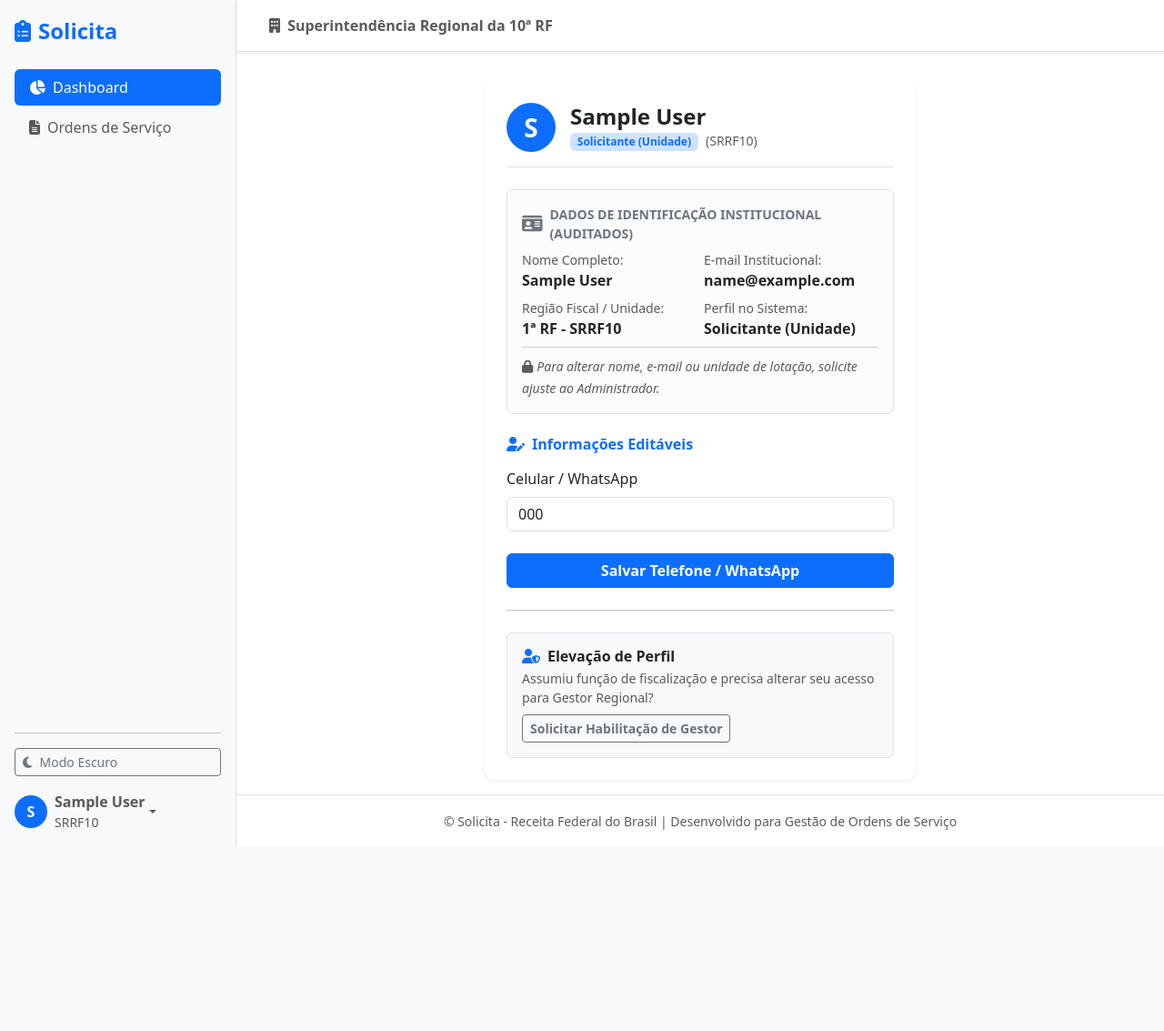
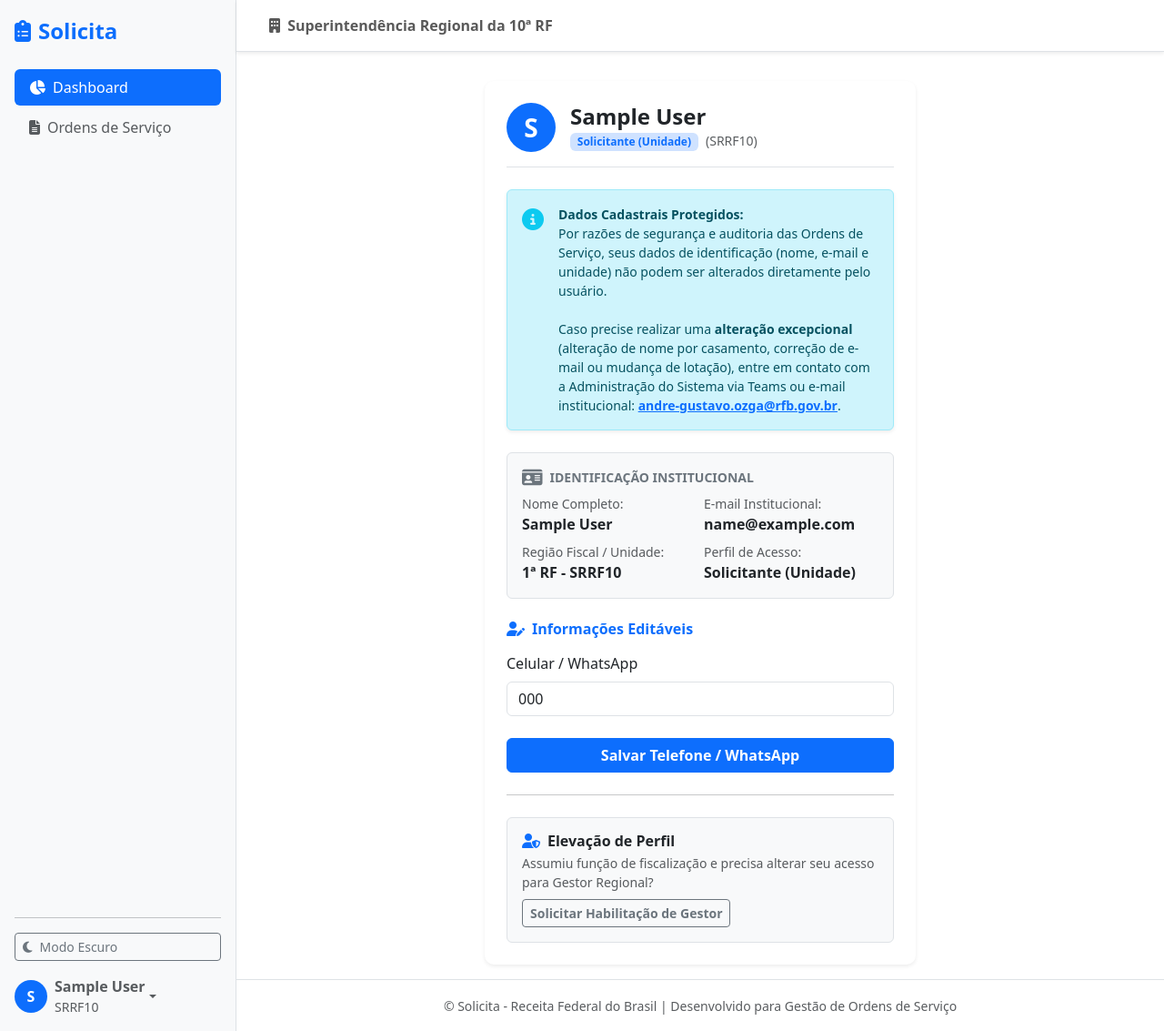
Before and after one commit to Azogh/solicita, a Django app: page /perfil/ in a window 1280 px wide. Shown: the whole page at 91% size. Before the commit the page ends 930 px from the top, so only its background shows below. Run offline with Django 5.2, Linux system fonts and the light colour scheme; a user stored in the database is signed in; data comes from the database, SQL or seed files in the repository; tables that the repository leaves empty hold one stand-in row (values such as "Sample post"); some libraries are stand-ins or nearby versions.

Commit message:
feat: adiciona alerta orientativo de alteracao excepcional na tela de perfil

```diff
--- a/accounts/views.py
+++ b/accounts/views.py
@@ -62,11 +62,16 @@ def perfil_view(request):
         form = PerfilEditarForm(request.POST, instance=request.user)
         if form.is_valid():
             form.save()
-            messages.success(request, "Seu perfil foi atualizado com sucesso!")
+            messages.success(request, "Seu telefone/WhatsApp foi atualizado com sucesso!")
             return redirect('perfil')
     else:
         form = PerfilEditarForm(instance=request.user)
-    return render(request, 'accounts/perfil.html', {'form': form})
+
+    email_suporte = getattr(settings, 'ADMIN_CONTACT_EMAIL', 'andre-gustavo.ozga@rfb.gov.br')
+    return render(request, 'accounts/perfil.html', {
+        'form': form,
+        'email_suporte': email_suporte
+    })
 
 @login_required
 def solicitar_elevacao_gestor_view(request):
--- a/templates/accounts/perfil.html
+++ b/templates/accounts/perfil.html
@@ -19,37 +19,44 @@
                 </div>
             </div>
 
+            <!-- Alerta Informativo de Alteração Excepcional -->
+            <div class="alert alert-info d-flex align-items-start mb-4 shadow-sm border-info-subtle" role="alert">
+                <i class="fa-solid fa-circle-info fs-4 me-3 mt-1 text-info"></i>
+                <div class="small">
+                    <strong>Dados Cadastrais Protegidos:</strong><br>
+                    Por razões de segurança e auditoria das Ordens de Serviço, seus dados de identificação (nome, e-mail e unidade) não podem ser alterados diretamente pelo usuário.<br><br>
+                    Caso precise realizar uma <strong>alteração excepcional</strong> (alteração de nome por casamento, correção de e-mail ou mudança de lotação), entre em contato com a Administração do Sistema via Teams ou e-mail institucional:
+                    <a href="mailto:{{ email_suporte }}" class="fw-bold text-decoration-underline">{{ email_suporte }}</a>.
+                </div>
+            </div>
+
             <!-- Dados do Usuário -->
             <form method="post" novalidate>
                 {% csrf_token %}
 
-                <div class="alert alert-light border mb-4">
+                <div class="card bg-body-tertiary border mb-4 p-3">
                     <div class="d-flex align-items-center mb-2 text-secondary">
                         <i class="fa-solid fa-id-card me-2 fs-5"></i>
-                        <strong class="small text-uppercase">Dados de Identificação Institucional (Auditados)</strong>
+                        <strong class="small text-uppercase">Identificação Institucional</strong>
                     </div>
                     <div class="row g-2">
                         <div class="col-6">
                             <small class="text-muted d-block">Nome Completo:</small>
-                            <span class="fw-semibold text-dark">{{ user.get_full_name }}</span>
+                            <span class="fw-semibold text-body">{{ user.get_full_name }}</span>
                         </div>
                         <div class="col-6">
                             <small class="text-muted d-block">E-mail Institucional:</small>
-                            <span class="fw-semibold text-dark">{{ user.email }}</span>
+                            <span class="fw-semibold text-body">{{ user.email }}</span>
                         </div>
                         <div class="col-6 mt-2">
                             <small class="text-muted d-block">Região Fiscal / Unidade:</small>
-                            <span class="fw-semibold text-dark">{{ user.regiao_fiscal.codigo }}ª RF - {{ user.unidade.sigla }}</span>
+                            <span class="fw-semibold text-body">{{ user.regiao_fiscal.codigo }}ª RF - {{ user.unidade.sigla }}</span>
                         </div>
                         <div class="col-6 mt-2">
-                            <small class="text-muted d-block">Perfil no Sistema:</small>
-                            <span class="fw-semibold text-dark">{{ user.get_perfil_display }}</span>
+                            <small class="text-muted d-block">Perfil de Acesso:</small>
+                            <span class="fw-semibold text-body">{{ user.get_perfil_display }}</span>
                         </div>
                     </div>
-                    <hr class="my-2">
-                    <small class="text-muted fst-italic">
-                        <i class="fa-solid fa-lock me-1"></i>Para alterar nome, e-mail ou unidade de lotação, solicite ajuste ao Administrador.
-                    </small>
                 </div>
 
                 <h6 class="fw-bold text-primary mb-3"><i class="fa-solid fa-user-pen me-2"></i>Informações Editáveis</h6>
@@ -65,8 +72,8 @@
 
             <hr class="my-4">
 
-            <!-- Painel de Mudança de Perfil -->
-            <div class="bg-light p-3 rounded border">
+            <!-- Painel de Elevação de Perfil -->
+            <div class="bg-body-tertiary p-3 rounded border">
                 <h6 class="fw-bold mb-1"><i class="fa-solid fa-user-shield me-2 text-primary"></i>Elevação de Perfil</h6>
                 <p class="small text-muted mb-2">Assumiu função de fiscalização e precisa alterar seu acesso para Gestor Regional?</p>
                 <a href="{% url 'solicitar_elevacao_gestor' %}" class="btn btn-outline-secondary btn-sm fw-semibold">
```
